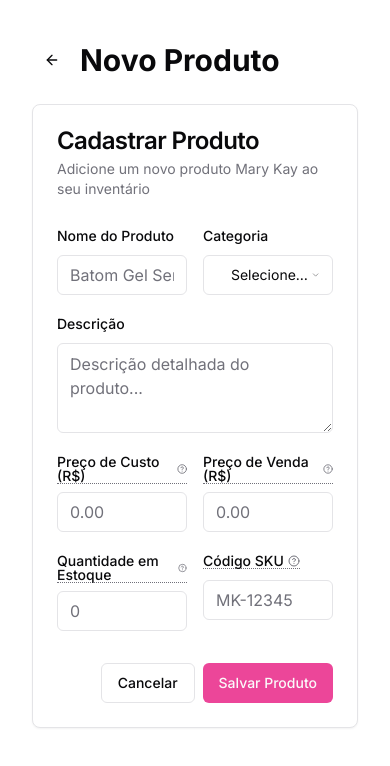
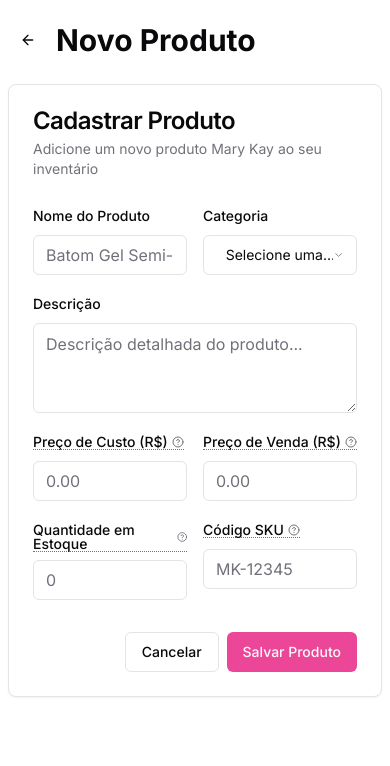
Before and after one commit to fabiobrasileiroo/saas-mary-kay-system, a Next.js app: page /products/new in a window 390 px wide. Shown: the top 766 px of the page. Built offline with nearby package versions, Linux system fonts and the light colour scheme.

Commit message:
feat: add responsive cards new

```diff
--- a/app/products/[id]/page.tsx
+++ b/app/products/[id]/page.tsx
@@ -89,11 +89,11 @@ export default function ProductPage({ params }: { params: { id: string } }) {
   }
 
   if (!product) {
-    return <div className="container py-10">Carregando...</div>;
+    return <div className="container max-md:px-2 max-lg:px-4 py-5 md:py-10">Carregando...</div>;
   }
 
   return (
-    <div className="container py-10">
+    <div className="container max-md:px-2 max-lg:px-4 py-5 md:py-10">
       <div className="flex items-center justify-between mb-6">
         <div className="flex items-center">
           <Link href="/products">
--- a/app/products/new/page.tsx
+++ b/app/products/new/page.tsx
@@ -49,7 +49,7 @@ export default function NewProductPage() {
   }
 
   return (
-    <div className="container py-10">
+    <div className="container max-md:px-2 max-lg:px-4 py-5 md:py-10">
       <div className="flex items-center justify-between mb-6">
         <div className="flex items-center">
           <Link href="/products">
--- a/app/sales/new/page.tsx
+++ b/app/sales/new/page.tsx
@@ -125,7 +125,7 @@ export default function NewSalePage() {
 
 
   return (
-    <div className="container py-10">
+    <div className="container max-md:px-2 max-lg:px-4 py-5 md:py-10">
       <div className="flex items-center justify-between mb-6">
         <div className="flex items-center">
           <Link href="/sales">
```
